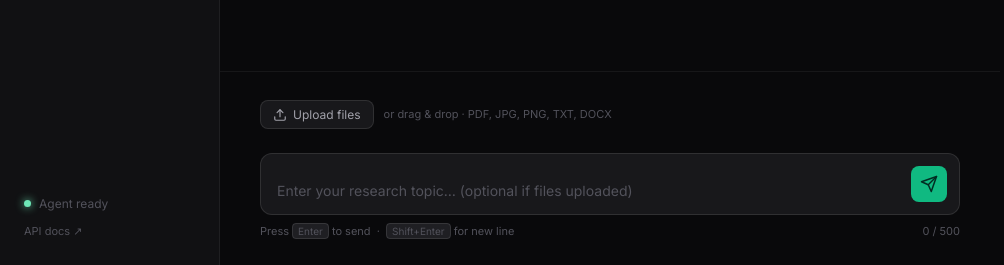
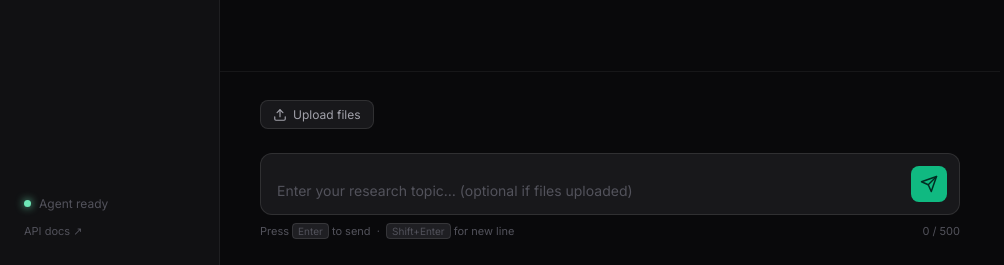
Before and after one commit to Emmanueldev2/AI-Agent, a FastAPI app: page / in a window 1280 px wide. Shown: the part 535-800 px from the top of the page, without its empty margins (0-1004 px from the left). Run offline with FastAPI, Linux system fonts and the light colour scheme; some libraries are stand-ins or nearby versions.

Commit message:
Deleted an unused line in code

```diff
--- a/templates/index.html
+++ b/templates/index.html
@@ -143,7 +143,6 @@
             <svg width="14" height="14" viewBox="0 0 24 24" fill="none" stroke="currentColor" stroke-width="2" stroke-linecap="round" stroke-linejoin="round"><path d="M21 15v4a2 2 0 0 1-2 2H5a2 2 0 0 1-2-2v-4"/><polyline points="17 8 12 3 7 8"/><line x1="12" y1="3" x2="12" y2="15"/></svg>
             Upload files
           </button>
-          <span class="upload-hint">or drag & drop · PDF, JPG, PNG, TXT, DOCX</span>
         </div>
         <!-- File previews -->
         <div class="file-chips" id="fileChips"></div>
```
